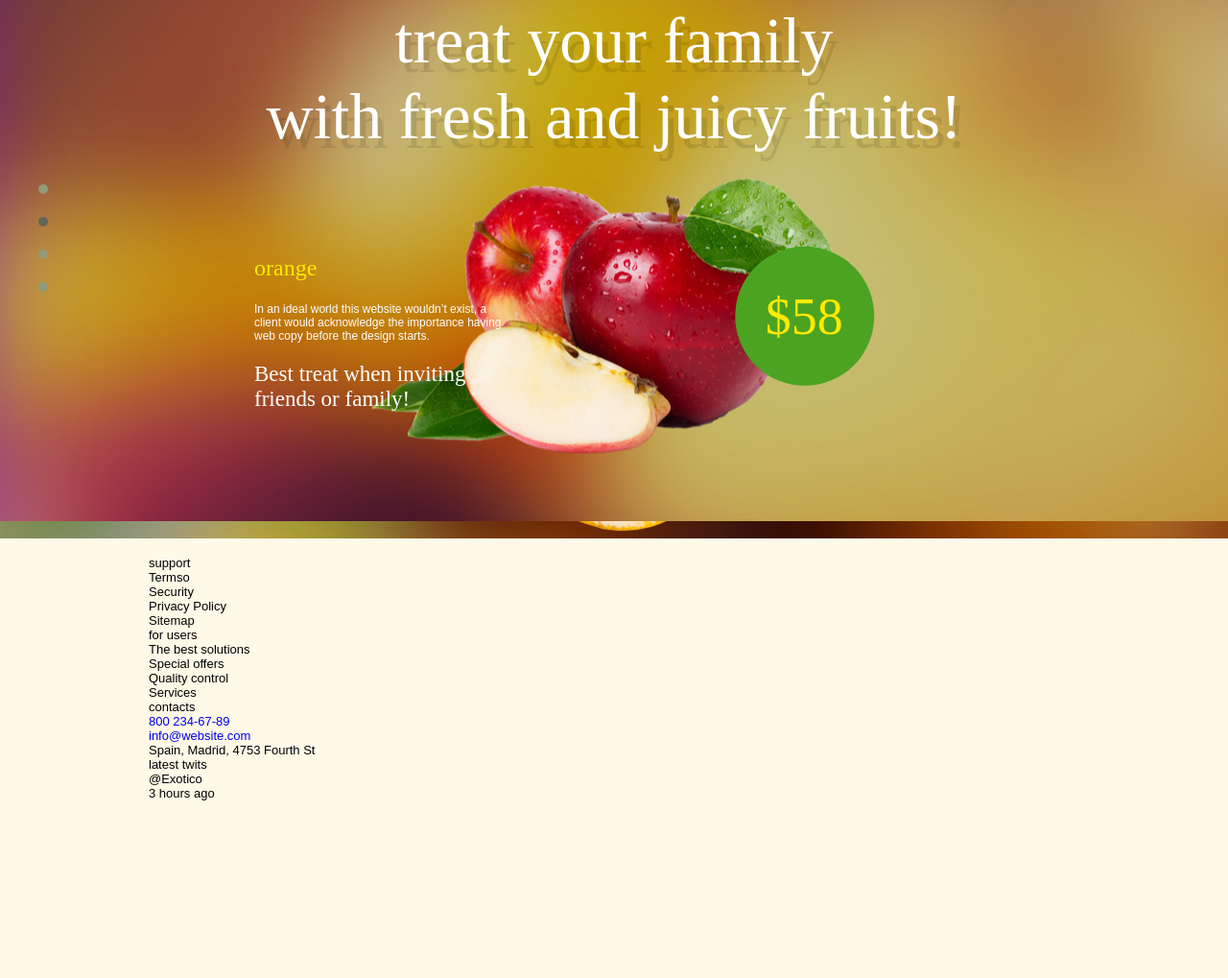
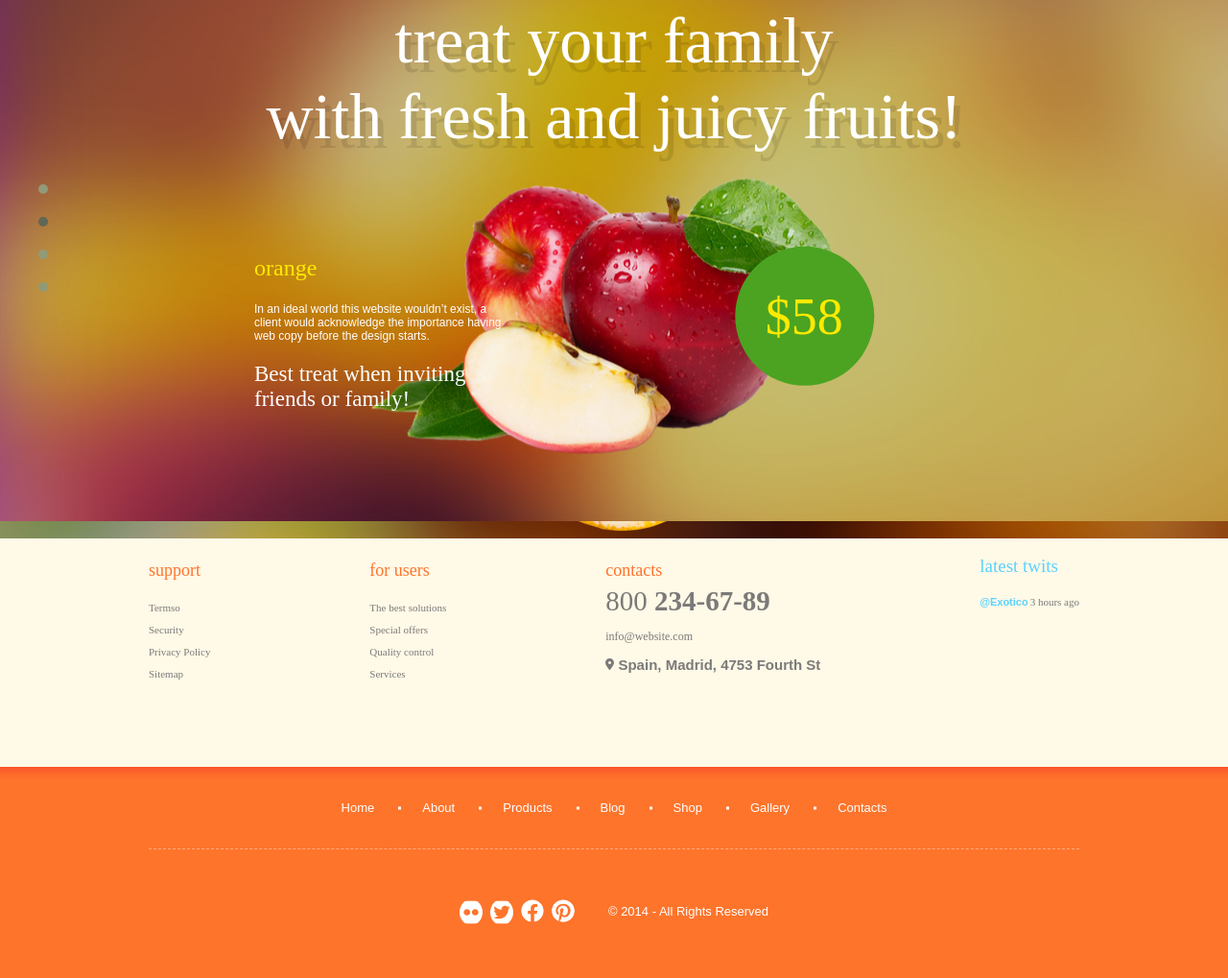
Before and after one commit to Dmitriiplastinin-1231/exotico, a website: page app/index.html in a window 1280 px wide. Shown: the part 132-1151 px from the top of the page at 96% size. Before the commit the page ends 966 px from the top, so only its background shows below. Drawn offline with nearby package versions, Linux system fonts and the light colour scheme; files that its build step writes are made by us from their sources; files whose address does not match are found by name.

Commit message:
future(app/index.html, app/images, app/scss/style,_vars) add footer

```diff
--- a/app/index.html
+++ b/app/index.html
@@ -256,18 +256,19 @@
 		</div>
 	</main>
 	<footer class="footer">
+
+		<div class="footer-top">
 			<div class="wrapper">
-			<div class="footer-top">
 				<div class="footer-top__inner">
 					<div class="footer-top__item">
 						<div class="footer-top__item-title">
 							support
 						</div>
 						<ul class="footer-top__item-list">
-							<li class="footer-top__list-item">Termso</li>
-							<li class="footer-top__list-item">Security</li>
-							<li class="footer-top__list-item">Privacy Policy</li>
-							<li class="footer-top__list-item">Sitemap</li>
+							<li class="footer-top__list-item"><a class="footer-top__item-link" href="#">Termso</a></li>
+							<li class="footer-top__list-item"><a class="footer-top__item-link" href="#">Security</a></li>
+							<li class="footer-top__list-item"><a class="footer-top__item-link" href="#">Privacy Policy</a></li>
+							<li class="footer-top__list-item"><a class="footer-top__item-link" href="#">Sitemap</a></li>
 						</ul>
 					</div>
 					<div class="footer-top__item">
@@ -275,10 +276,10 @@
 							for users
 						</div>
 						<ul class="footer-top__item-list">
-							<li class="footer-top__list-item">The best solutions</li>
-							<li class="footer-top__list-item">Special offers</li>
-							<li class="footer-top__list-item">Quality control</li>
-							<li class="footer-top__list-item">Services</li>
+							<li class="footer-top__list-item"><a class="footer-top__item-link" href="#">The best solutions</a></li>
+							<li class="footer-top__list-item"><a class="footer-top__item-link" href="#">Special offers</a></li>
+							<li class="footer-top__list-item"><a class="footer-top__item-link" href="#">Quality control</a></li>
+							<li class="footer-top__list-item"><a class="footer-top__item-link" href="#">Services</a></li>
 						</ul>
 					</div>
 					<div class="footer-top__item">
@@ -287,17 +288,22 @@
 						</div>
 						<ul class="footer-top__item-list">
 							<li class="footer-top__tel">
-								<a class="footer-top__tel-link" href="tel:8002346789">800 234-67-89</a>
+								<a class="footer-top__tel-link" href="tel:8002346789"><span>800</span> 234-67-89</a>
 							</li>
 							<li class="footer-top__mail">
-								<a class="footer-top__mail-link" href="mailto:">info@website.com</a>
+								<a class="footer-top__mail-link" href="mailto:"><span>
+
+								</span>	info@website.com</a>
 							</li>
 							<li class="footer-top__place">
+								<svg xmlns="http://www.w3.org/2000/svg" width="9px" height="12px" viewBox="0 0 9 12" >
+									<g>
+										<path style=" fill: #7b7a79;" d="M 5.054688 11.699219 C 6.257812 10.195312 9 6.546875 9 4.5 C 9 2.015625 6.984375 0 4.5 0 C 2.015625 0 0 2.015625 0 4.5 C 0 6.546875 2.742188 10.195312 3.945312 11.699219 C 4.234375 12.058594 4.765625 12.058594 5.054688 11.699219 Z M 4.5 6 C 3.671875 6 3 5.328125 3 4.5 C 3 3.671875 3.671875 3 4.5 3 C 5.328125 3 6 3.671875 6 4.5 C 6 5.328125 5.328125 6 4.5 6 Z M 4.5 6 "/>
+									</g>
+								</svg>
 								<span>Spain,</span> Madrid, 4753 Fourth St
 							</li>
 						</ul>
-					</div>
-
 					</div>
 					<div class="twits">
 						<div class="twits__title">
@@ -316,9 +322,48 @@
 						</div>
 					</div>
 				</div>
+			</div>
+		</div>
 		<div class="footer-bottom">
+			<div class="wrapper">
+				<ul class="footer-bottom__menu">
+					<li class="footer-bottom__menu-item">Home</li>
+					<li class="footer-bottom__menu-item">About</li>
+					<li class="footer-bottom__menu-item">Products</li>
+					<li class="footer-bottom__menu-item">Blog</li>
+					<li class="footer-bottom__menu-item">Shop</li>
+					<li class="footer-bottom__menu-item">Gallery</li>
+					<li class="footer-bottom__menu-item">Contacts</li>
+				</ul>
+				<div class="footer-bottom__inner">
+					<ul class="footer-bottom__social">
+						<li class="footer-bottom__social-item">
+							<a class="footer-bottom__social-link" href="#">
+								<img class="footer-bottom__social-img" src="images/icons/flickr.svg" alt="flickr">
+							</a>
+						</li>
+						<li class="footer-bottom__social-item">
+							<a class="footer-bottom__social-link" href="#">
+								<img class="footer-bottom__social-img" src="images/icons/twitter.svg" alt="twitter">
+							</a>
+						</li>
+						<li class="footer-bottom__social-item">
+							<a class="footer-bottom__social-link" href="#">
+								<img class="footer-bottom__social-img" src="images/icons/facebook.svg" alt="facebook">
+							</a>
+						</li>
+						<li class="footer-bottom__social-item">
+							<a class="footer-bottom__social-link" href="#">
+								<img class="footer-bottom__social-img" src="images/icons/pinterest.svg" alt="pinterest">
+							</a>
+						</li>
+					</ul>
+					<div class="footer-bottom__copyright">
+						© 2014  - All Rights Reserved
+					</div>
+				</div>
+			</div>
 
-			</div>
 		</div>
 	</footer>
 
--- a/app/js/main.js
+++ b/app/js/main.js
@@ -3,16 +3,12 @@ const headerSliderDInner = document.querySelector('.header-bottom .slider__dots'
 
 for (let i = 0; i < headerSliderSlides.length; i++){
 	const dot = document.createElement('div');
-	console.log(dot)
 	dot.classList.add('slider__dot');
 	if (i === 0){
 		dot.classList.add('active')
 	}
 	headerSliderDInner.append(dot);
-
 }
-
-
 
 const headerSliderDots = document.querySelectorAll('.header .slider__dots .slider__dot');
 
--- a/app/scss/_global.scss
+++ b/app/scss/_global.scss
@@ -1,5 +1,5 @@
 body{
-	@extend %relaway-500;
+	@extend %raleway-500;
 	background-color: #fff9e7;
 	font-size: 13px;
 	.container{
--- a/app/scss/_vars.scss
+++ b/app/scss/_vars.scss
@@ -3,14 +3,27 @@ $white: #fff;
 $orange: #ff742b;
 $gray: #7b7a79;
 $green: #4ba321;
+$blue: #5ad2ff;
 
 %fredoka-400{
 	font-family: 'FredokaOne-Regular', cursive;
 	font-weight: 400;
 }
-%relaway-500{
+%raleway-400{
+	font-family: 'Raleway-Regular', serif;
+	font-weight: 400;
+}
+%raleway-500{
 	font-family: 'Raleway-Medium', sans-serif;
 	font-weight: 500;
+}
+%raleway-600{
+	font-family: 'Raleway-SemiBold', sans-serif;
+	font-weight: 600;
+}
+%raleway-700{
+	font-family: 'Raleway-Bold', sans-serif;
+	font-weight: 700;
 }
 %ptserif-400{
 	font-family: 'PTSerif-Regular', serif;
@@ -19,7 +32,10 @@ $green: #4ba321;
 %ptserif-400i{
 	font-family: 'PTSerif-Italic', serif;
 	font-weight: 400;
-
+}
+%quicksand-400{
+	font-family: 'Quicksand-Regular', serif;
+	font-weight: 400;
 }
 %quicksand-700{
 	font-family: 'Quicksand-Bold', serif;
--- a/app/scss/style.scss
+++ b/app/scss/style.scss
@@ -204,11 +204,136 @@
 }
 
 
+.footer-top{
+	margin-bottom: 80px;
+	&__inner{
+		display: flex;
+		justify-content: space-between;
+	}
+	&__item-title{
+		color: $orange;
+		@extend %fredokaone-400;
+		font-size: 18px;
+		line-height: 30px;
+		margin-bottom: 18px;
+	}
+	&__list-item{
+		@extend %raleway-400;
+		font-size: 11px;
+		margin-bottom: 11px;
+
+	}
+	&__item-link,
+	.footer-top__tel-link,
+	.footer-top__mail-link,
+	.footer-top__place{
+		color: $gray;
+	}
+	&__tel{
+		@extend %quicksand-700;
+		font-size: 29px;
+		margin-bottom: 13px;
+		margin-top: -17px;
+		span{
+			@extend %quicksand-400;
+		}
+	}
+	&__mail{
+		@extend %raleway-400;
+		font-size: 12px;
+		margin-bottom: 13px;
+	}
+	&__place{
+		@extend %raleway-600;
+		font-size: 15px;
+		span{
+			@extend %raleway-700;
+		}
+	}
+}
+.twits{
+	&__title{
+		font-size: 19px;
+		@extend %fredokaone-400;
+		color: $blue;
+		margin-bottom: 20px;
+	}
+	&__inner{
+		margin-bottom: 8px;
+		@extend %ptserif-400i;
+	}
+	&__info{
+		display: flex;
+		font-size: 11px;
+	}
+	&__authore{
+		color: $blue;
+		@extend %raleway-700;
+	}
+	&__date{
+		color: $gray;
+		@extend %raleway-400;
+		margin-left: 2px;
+	}
+}
+
+.footer-bottom{
+	background-image: url(../images/footer-bg.jpg);
+	background-repeat: no-repeat;
+	background-size: cover;
+	padding: 35px 0 55px;
+	color: $white;
+	&__menu{
+		display: flex;
+		justify-content: center;
+		padding: 0 0 35px;
+		border-bottom: 1px dashed rgba(255, 255, 255, .4);
+		margin-bottom: 50px;
 
 
+	}
+	&__menu-item{
+		padding: 0 25px;
+		position: relative;
 
+	}
+	&__menu-item + .footer-bottom__menu-item::before{
+		content: '';
+		position: absolute;
+		width: 3px;
+		height: 3px;
+		background-color: $white;
+		left: 0;
+		top: 50%;
+		transform: translateY(-50%);
+	}
+	&__inner{
+		display: flex;
+		justify-content: center;
+		align-items: center;
+	}
+	&__social{
+		display: flex;
+	}
 
+	&__social-item{
+		margin-top: 2px;
+		&:hover{
+			margin-top: 0;
+			margin-bottom: 2px;
+		}
+	}
+	&__social-item + .footer-bottom__social-item{
+		margin-left: 8px;
+	}
+	&__social-img{
+		border-radius: 50%;
+	}
+	&__copyright{
+		margin-left: 35px;
 
+	}
+}
 
 
 
```
Also changed, not shown: app/images/footer-bg.jpg (added), app/images/icons/facebook.svg (added), app/images/icons/flickr.svg (added), app/images/icons/pinterest.svg (added), app/images/icons/twitter.svg (added). Lines whose indentation alone changed are shown as unchanged.
